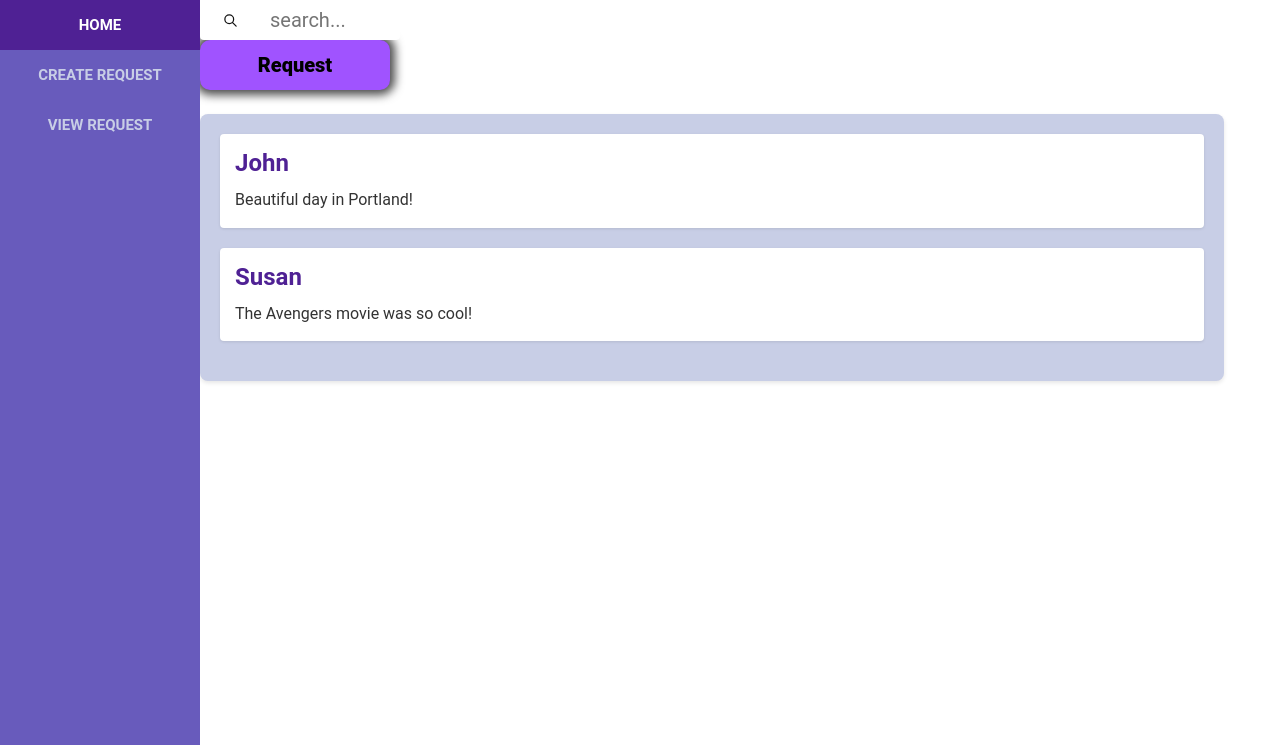
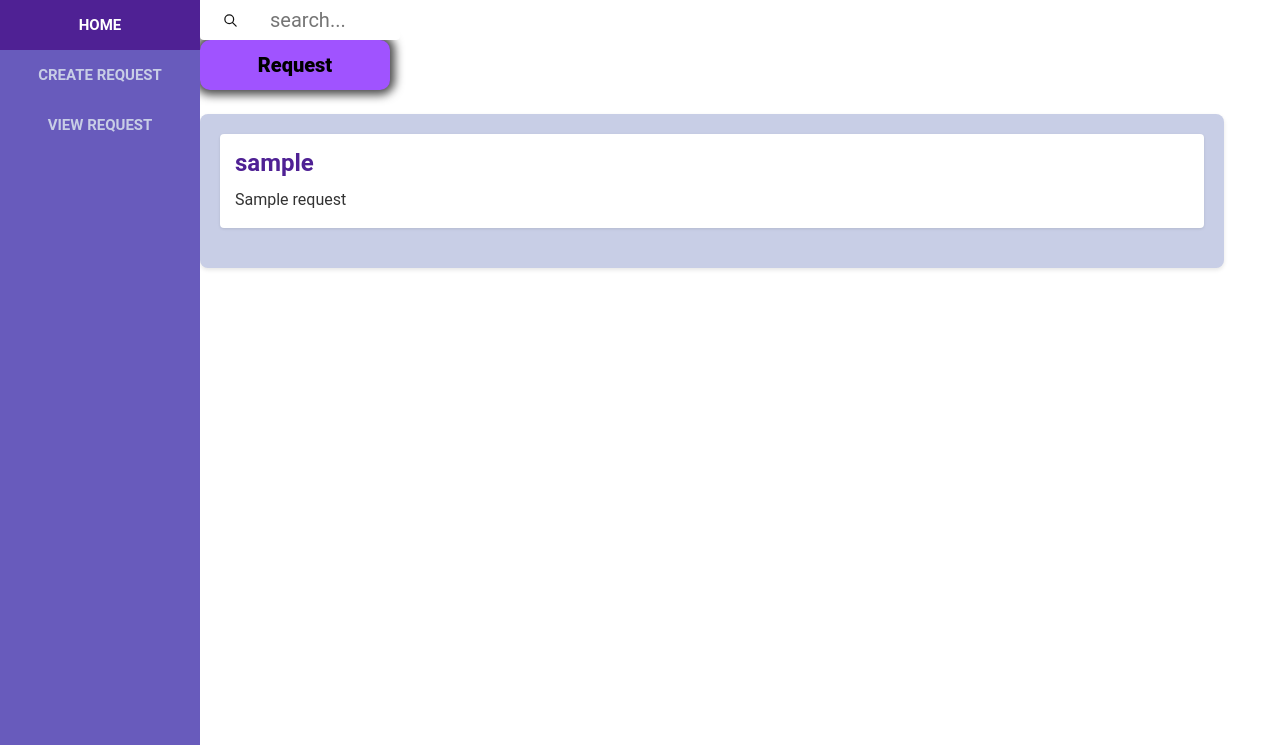
Before and after one commit to flappyfishhh/CITS5505-Web-Dev, a Flask app: page /index in a window 1280 px wide. Shown: the part 55-800 px from the top of the page. Run offline with Flask 3, Linux system fonts and the light colour scheme; tables that the repository leaves empty hold one stand-in row (values such as "Sample post").

Commit message:
List top 5 latest requests in home page

```diff
--- a/app/routes.py
+++ b/app/routes.py
@@ -63,8 +63,10 @@ def register():
 #homepage
 @app.route('/index')
 def index():
+    # Query the top 5 latest posts
+    requests = Request.query.order_by(Request.date_posted.desc()).limit(5).all()
     return render_template("index.html", title="Home", user=user,
-    posts=posts)
+    posts=requests)
 
 
 @app.route('/requests/<int:request_id>')
--- a/app/templates/index.html
+++ b/app/templates/index.html
@@ -35,8 +35,8 @@
     <div id="posts">
         {% for post in posts %}
             <div class="post">
-                <h2>{{ post.author.username }}</h2>
-                <p>{{ post.body }}</p>
+                <h2>{{ post.author.user_name }}</h2>
+                <p>{{ post.request_title }}</p>
             </div>
             <hr>
         {% endfor %}
```
